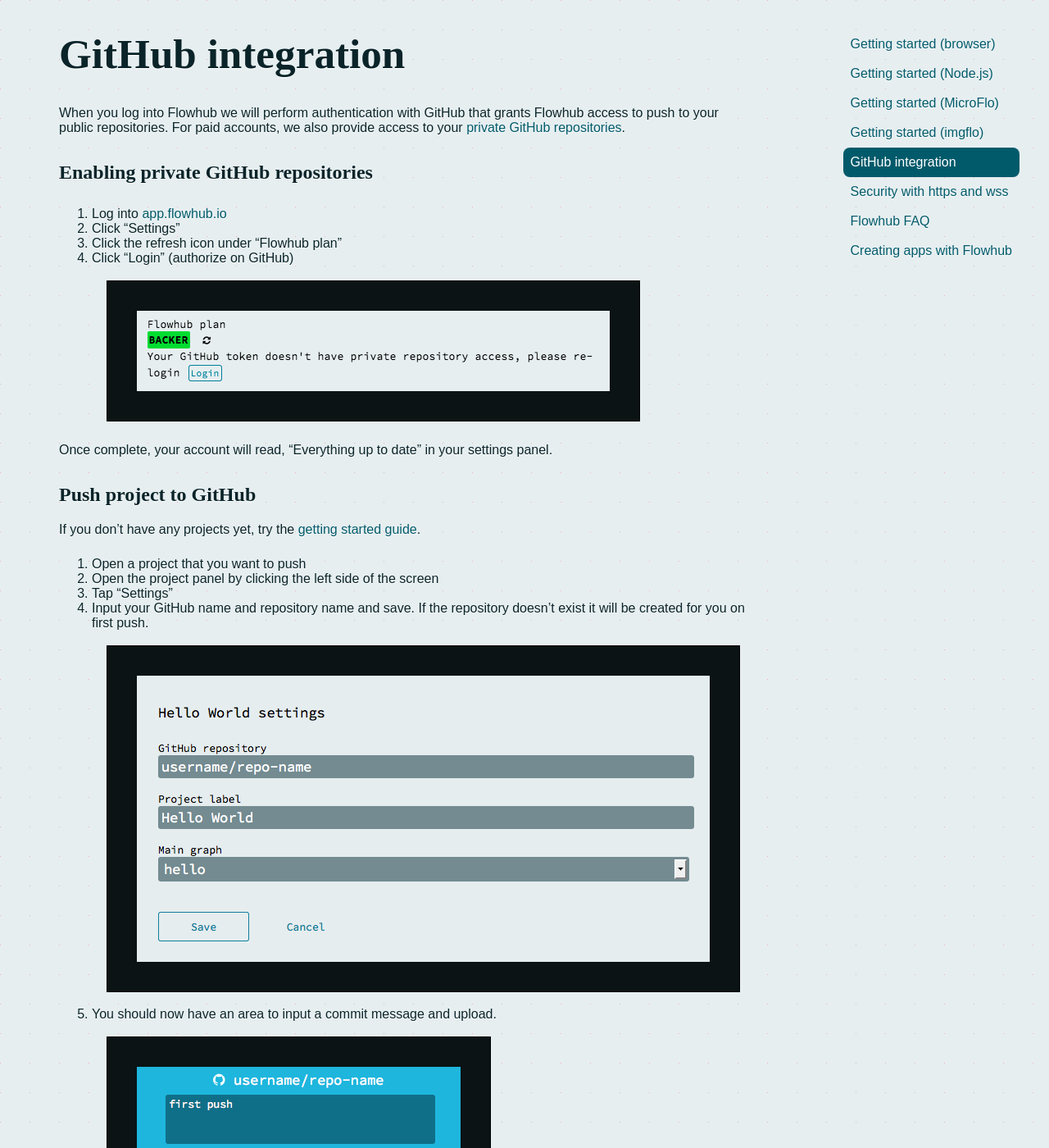
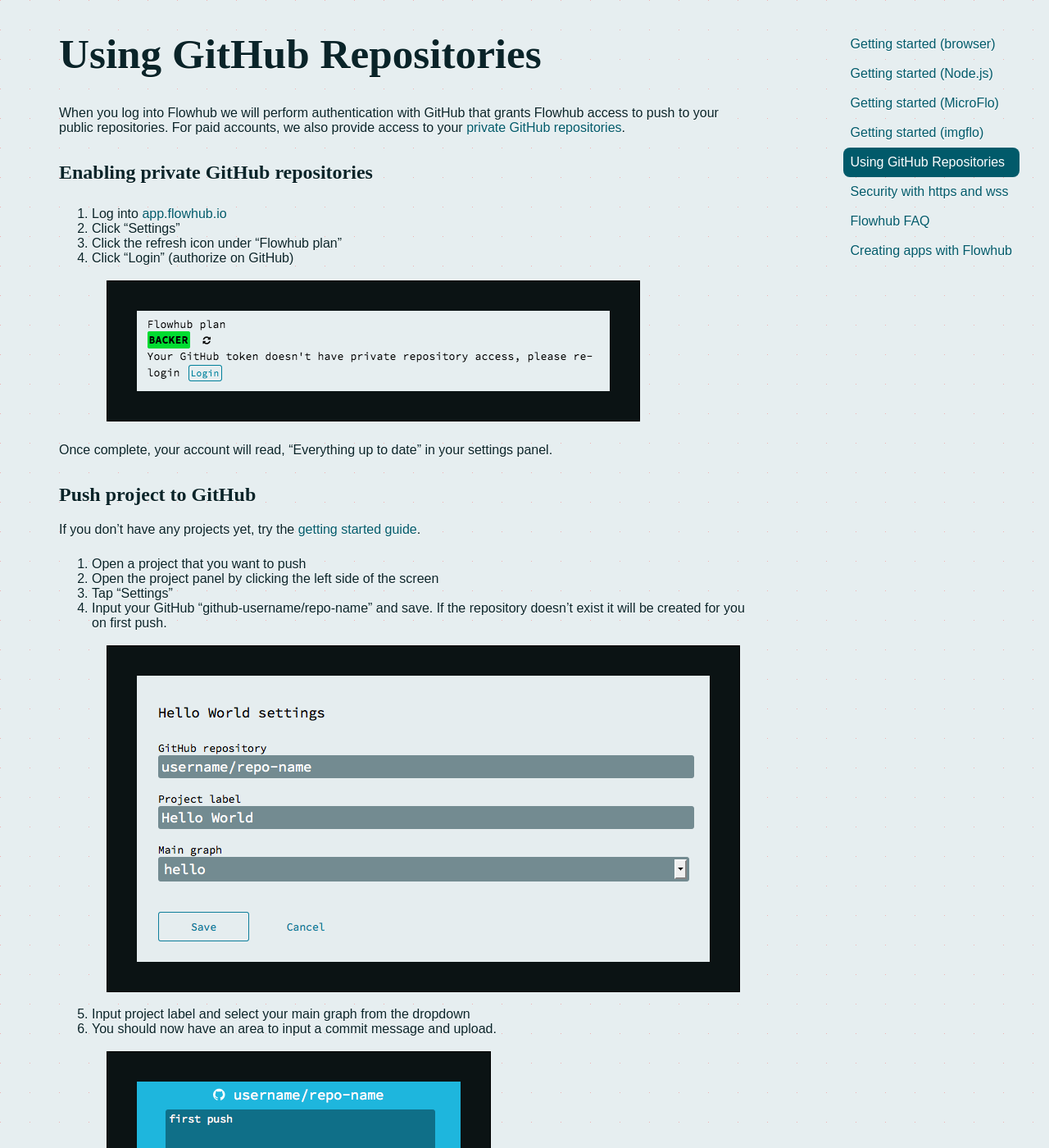
Before and after one commit to flowhub/docs.flowhub.io, a Jekyll site: the page built from _posts/2014-01-30-github-integration.md, in a window 1280 px wide and 1400 px high. Shown: the whole window at 82% size. Built offline with Jekyll 4.4.1, drawn with Linux system fonts in a browser that asks for light colours.

Commit message:
updated github-integration

```diff
--- a/_posts/2014-01-30-github-integration.md
+++ b/_posts/2014-01-30-github-integration.md
@@ -1,6 +1,6 @@
 ---
 layout: documentation
-title: GitHub integration
+title: Using GitHub Repositories
 categories:
  - documentation
 ---
@@ -12,7 +12,7 @@ When you log into Flowhub we will perform authentication with GitHub that grants
 2. Click "Settings"
 3. Click the refresh icon under "Flowhub plan"
 4. Click "Login" (authorize on GitHub)
-    ![](../images/gh01-settings.png)
+    ![settings](../images/gh01-settings.png)
 
 Once complete, your account will read, "Everything up to date" in your settings panel.
 
@@ -23,8 +23,9 @@ If you don't have any projects yet, try the [getting started guide](../getting-s
 1.  Open a project that you want to push
 2.  Open the project panel by clicking the left side of the screen
 3.  Tap "Settings"
-4.  Input your GitHub name and repository name and save. If the repository doesn't exist it will be created for you on first push.
+4.  Input your GitHub "github-username/repo-name" and save. If the repository doesn't exist it will be created for you on first push.
     ![project settings](../images/gh03-project-settings.png)
+4.  Input project label and select your main graph from the dropdown
 5.  You should now have an area to input a commit message and upload.
     ![commit message area and upload button](../images/gh04-commit.png)
 
@@ -33,11 +34,11 @@ If you don't have any projects yet, try the [getting started guide](../getting-s
 On the Flowhub main page you can switch between "On device" (saved to browser memory) and "GitHub" (your Github projects).
 
 1. Go to Github tab within Flowhub
-	![](../images/gh05-device-github-switch.png)
+	![device-github-switch](../images/gh05-device-github-switch.png)
 2. Tap "Add" on the Add a repository card
-	![](../images/gh06-add-a-repo.png)
+	![add-a-repo](../images/gh06-add-a-repo.png)
 3. Provide "github-username/repo-name" of the GitHub respoitory to import
 4. Tap "Add"
-    ![](../images/gh07-add-a-repo.png)
+    ![add-a-repo-name](../images/gh07-add-a-repo.png)
 
 If you're importing a project from an organization, provide "github-org-name/repo-name"
```
